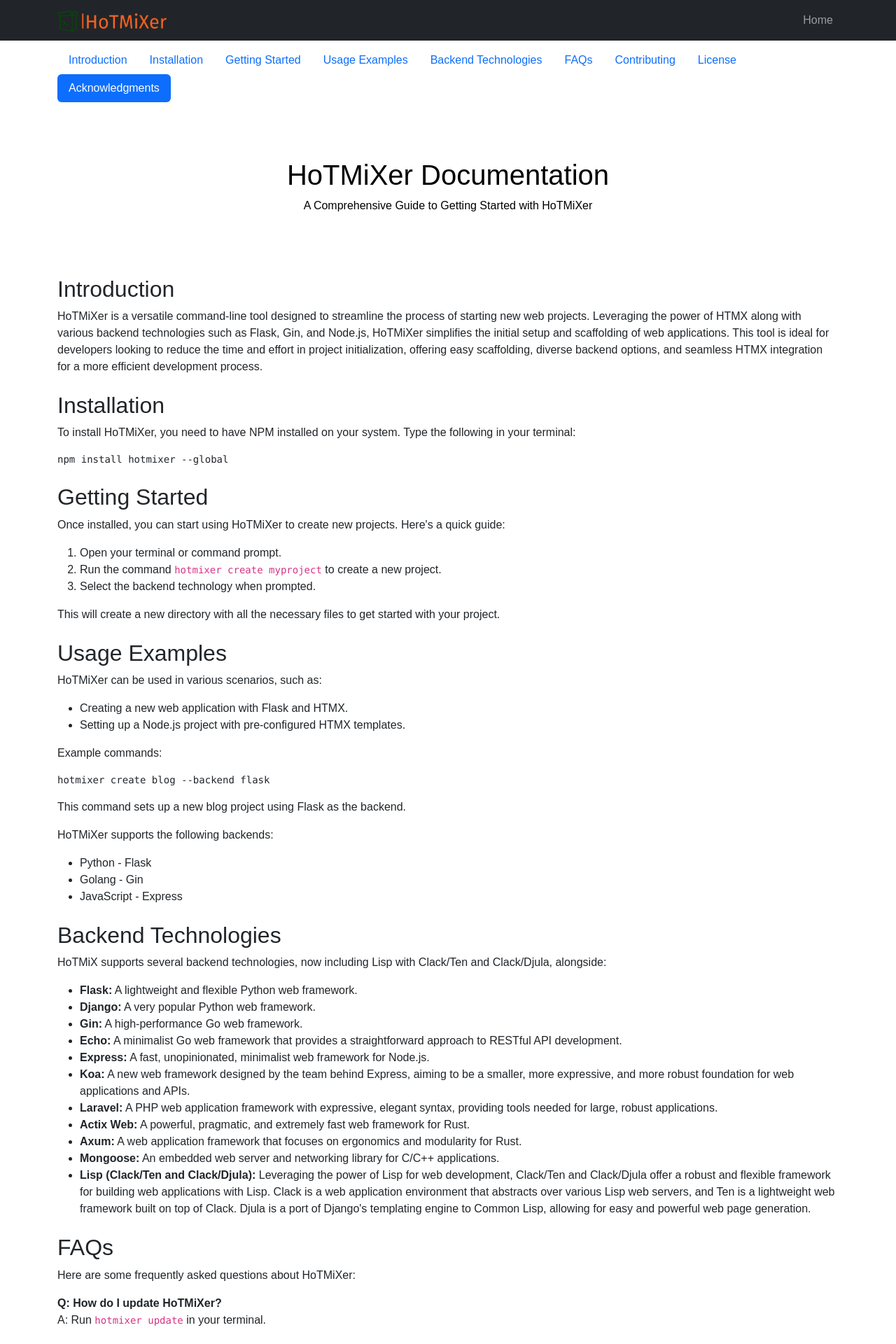
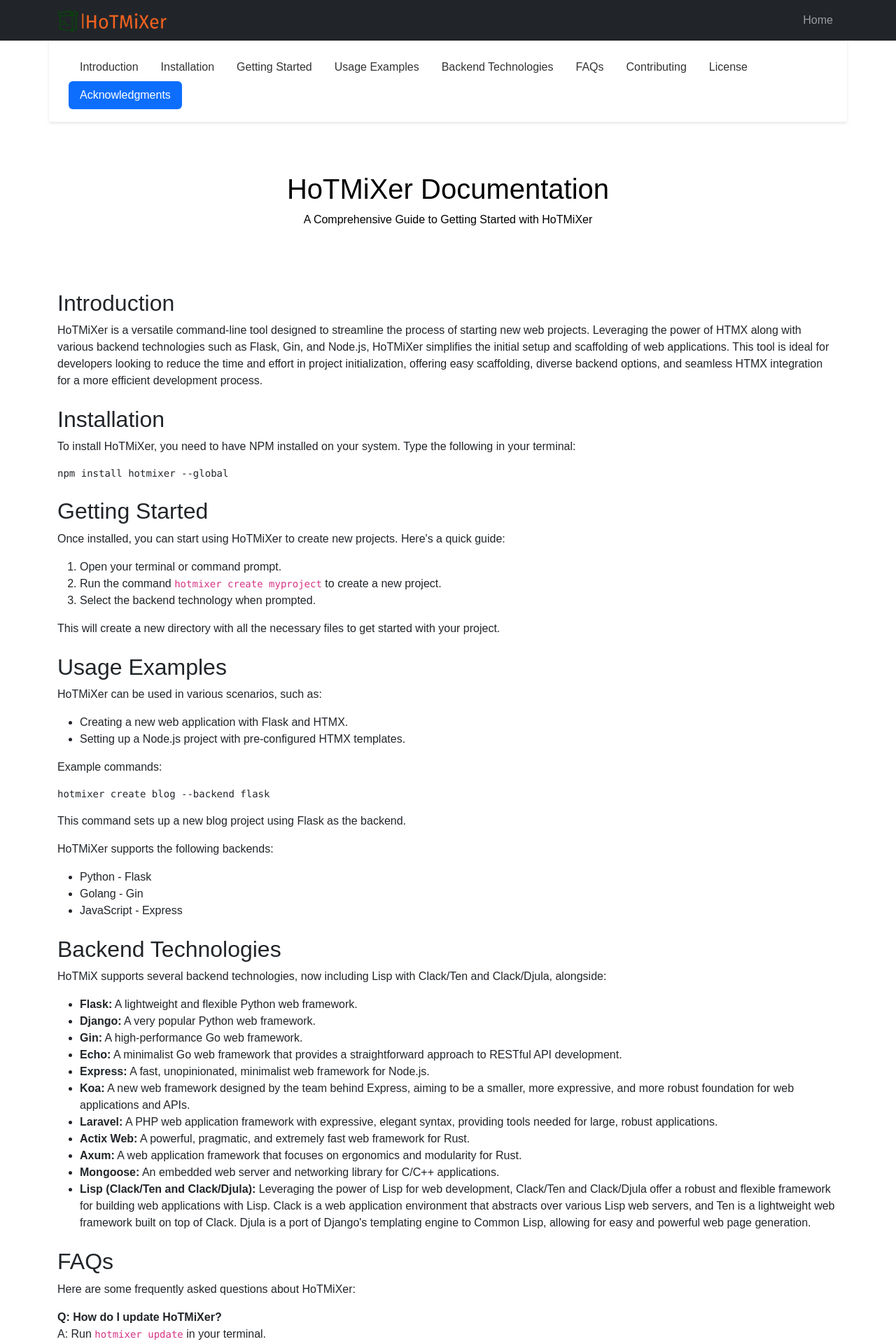
Before and after one commit to KDreynolds/hotmix_site, a Flask app: page /templates/docs.html in a window 1280 px wide. Shown: the top 1920 px of the page at 70% size. Run offline with Flask 3, Linux system fonts and the light colour scheme.

Commit message:
fixing dumb shit

```diff
--- a/static/style.css
+++ b/static/style.css
@@ -4,8 +4,9 @@
     padding: 0;
     display: flex;
     flex-direction: column;
-    height: 100vh;
+    min-height: 100vh;
 }
+
 header {
     color: black;
 }
@@ -28,17 +29,36 @@
 }
 
 .text-dark-green {
-    color: #044B05; /* This is a dark green color */
+    color: #044B05;
 }
 
 .logo {
-    width: 15%; /* Adjust as needed */
+    width: 15%;
     height: auto;
 }
 
 .logo-small {
-    width: 35%; /* Adjust as needed */
+    width: 35%;
     height: auto;
+}
+
+
+.sticky-nav {
+    position: sticky;
+    top: 0;
+    z-index: 1000;
+    background-color: #fff;
+    padding: 10px 0;
+    box-shadow: 0 2px 4px rgba(0,0,0,0.1);
+}
+
+.sticky-nav .nav-link {
+    padding: 0.5rem 1rem;
+    color: #333;
+}
+
+.sticky-nav .nav-link:hover {
+    color: #044B05;
 }
 
 @media (min-width: 768px) {
@@ -52,3 +72,11 @@
         width: 25vw;
     }
 }
+
+
+@media (max-width: 767px) {
+    .sticky-nav {
+        overflow-x: auto;
+        white-space: nowrap;
+    }
+}
--- a/templates/docs.html
+++ b/templates/docs.html
@@ -22,6 +22,7 @@
         </div>
     </nav>
 
+    <div class="container-lg justify-content-center flex-nowrap sticky-nav">
     <nav id="navbar-example2" class="navbar px-3">
         <div class="container-lg justify-content-center flex-nowrap">
         <ul class="nav nav-pills">
@@ -55,6 +56,7 @@
         </ul>
     </div>
     </nav>
+    </div>
 
     <main id="main-content" class="container py-4">
         <header class="text-center py-5">
@@ -188,20 +190,6 @@
     <script src="https://cdn.jsdelivr.net/npm/@popperjs/core@2.9.3/dist/umd/popper.min.js"></script>
     <script src="https://cdn.jsdelivr.net/npm/bootstrap@5.3.2/dist/js/bootstrap.bundle.min.js" integrity="sha384-C6RzsynM9kWDrMNeT87bh95OGNyZPhcTNXj1NW7RuBCsyN/o0jlpcV8Qyq46cDfL" crossorigin="anonymous"></script>
     <script src="https://unpkg.com/htmx.org"></script>
-    <script>
-            window.onscroll = function() {myFunction()};
-
-    var navbar = document.getElementById("navbar-example2");
-    var sticky = navbar.offsetTop;
-
-    function myFunction() {
-        if (window.pageYOffset >= sticky) {
-            navbar.classList.add("sticky")
-        } else {
-            navbar.classList.remove("sticky");
-        }
-    }
-    </script>
 
 </body>
 </html>
```
Also changed, not shown: 1 other file.
